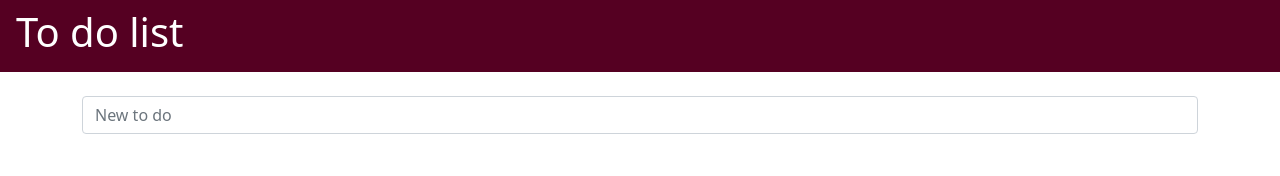
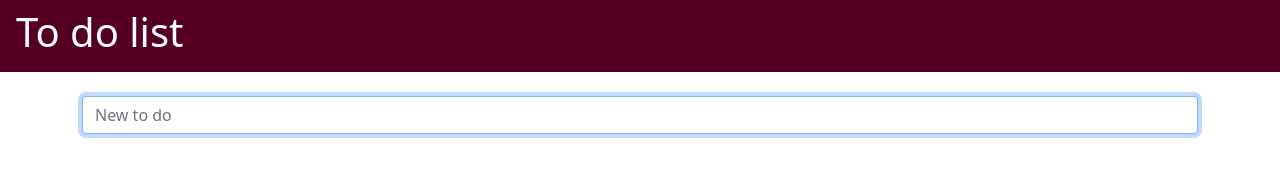
Before and after one commit to voidbeary/vanilla-js-to-do-app, a plain HTML site: page index.html in a window 1280 px wide. Drawn offline with nearby package versions, Linux system fonts and the light colour scheme.

Commit message:
add auto select

```diff
--- a/index.html
+++ b/index.html
@@ -21,7 +21,8 @@
         <ul class="list-group">
         </ul>
         <form>
-            <input id="new-item" class="form-control" placeholder="New to do" aria-label="new todo text" required>
+            <input id="new-item" class="form-control" placeholder="New to do" aria-label="new todo text" autofocus=""
+                tabindex="1" required>
             <label for="new-item"><input type="submit" value="Add item" class="btn btn-primary d-none"></input></label>
         </form>
     </main>
```
